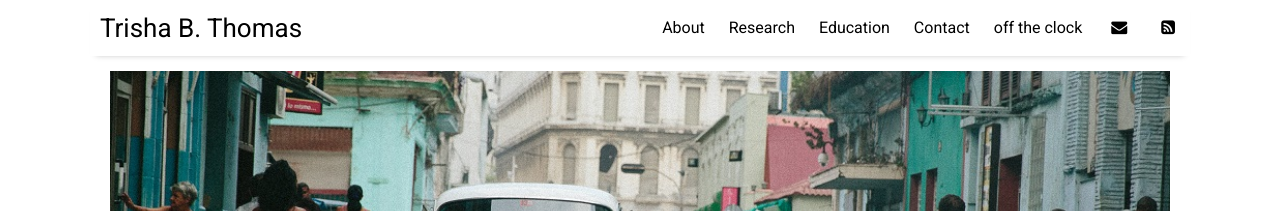
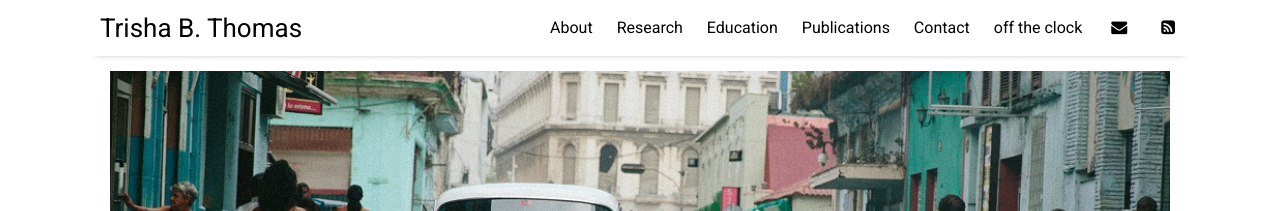
Before and after one commit to tthomas840/tthomas840.github.io, a Jekyll site: the page built from index.html, in a window 1280 px wide. Shown: the top 211 px of the page. Built offline with Jekyll 4.4.1, drawn with Linux system fonts in a browser that asks for light colours; nearby versions of some CDN libraries; the list of posts is cut into pages by our own code.

Commit message:
Update settings.yml

```diff
--- a/_data/settings.yml
+++ b/_data/settings.yml
@@ -10,6 +10,7 @@ menu:
 - {name: 'About',              url: 'about'}
 - {name: 'Research',           url: 'documentation'}
 - {name: 'Education',          url: 'facts'}
+- {name: 'Publications',       url: ''}
 - {name: 'Contact',            url: 'contact'}
 - {name: 'off the clock',      url: 'resources'}
 
```
